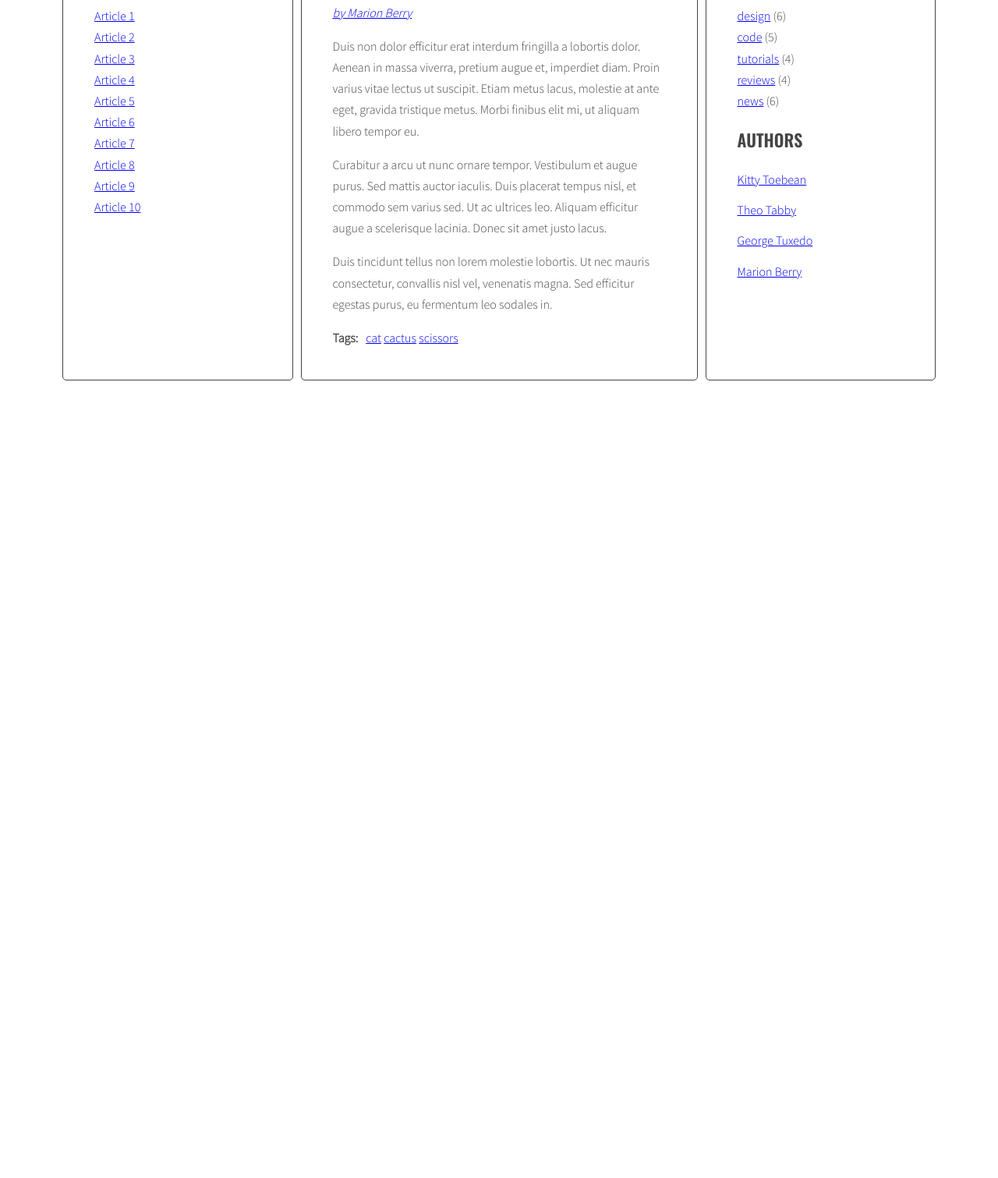
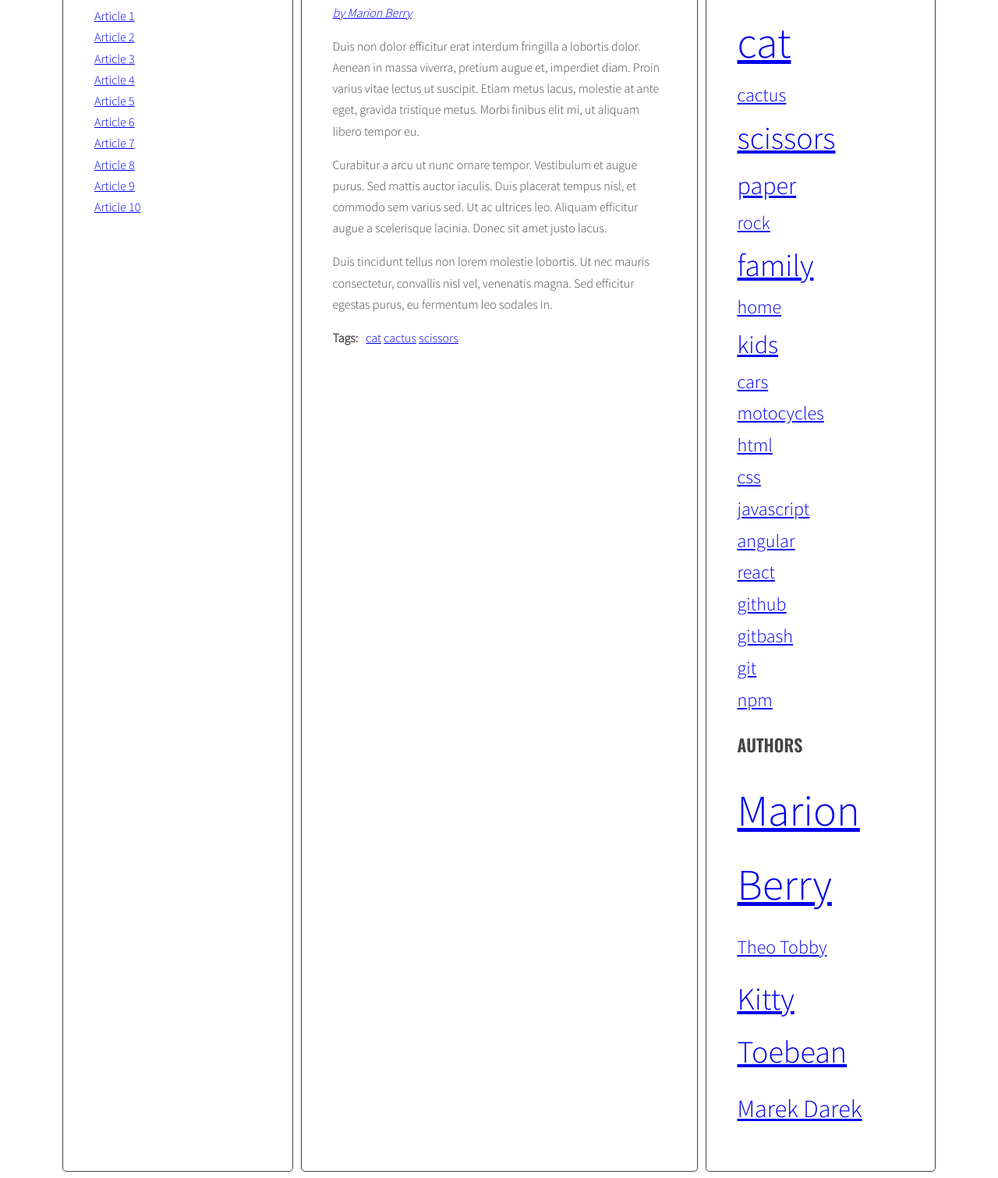
Before and after one commit to Marek123321/javascript-blog, a website: page index.html in a window 1280 px wide. Shown: the part 351-1862 px from the top of the page at 78% size. Before the commit the page ends 847 px from the top, so only its background shows below. Drawn offline with nearby package versions, Linux system fonts and the light colour scheme.

Commit message:
first stage ended

```diff
--- a/index.html
+++ b/index.html
@@ -62,7 +62,7 @@
                   </ul>
                 </div>
               </article>
-              <article class="post" id="article-3" data-tags="family home kids" data-author ="Marion Berry">
+              <article class="post" id="article-3" data-tags="family home kids cat" data-author ="Marion Berry">
                 <h3 class="post-title">Article 3</h3>
                 <p class="post-author"></p>
                 <div class="post-content">
@@ -80,7 +80,7 @@
                   </ul>
                 </div>
               </article>
-              <article class="post" id="article-4" data-tags="family kids" data-author ="Kitty Toebean">
+              <article class="post" id="article-4" data-tags="family kids cat" data-author ="Kitty Toebean">
                 <h3 class="post-title">Article 4</h3>
                 <p class="post-author"></p>
                 <div class="post-content">
@@ -99,7 +99,7 @@
                   </ul>
                 </div>
               </article>
-              <article class="post" id="article-5" data-tags="family" data-author ="Marion Berry">
+              <article class="post" id="article-5" data-tags="family cat" data-author ="Marion Berry">
                 <h3 class="post-title">Article 5</h3>
                 <p class="post-author"></p>
                 <div class="post-content">
@@ -135,7 +135,7 @@
                   </ul>
                 </div>
               </article>
-              <article class="post" id="article-7" data-tags="food vegetables fruits" data-author ="Kitty Toebean">
+              <article class="post" id="article-7" data-tags="cat" data-author ="Kitty Toebean">
                 <h3 class="post-title">Article 7</h3>
                 <p class="post-author"></p>
                 <div class="post-content">
@@ -153,7 +153,7 @@
                   </ul>
                 </div>
               </article>
-              <article class="post" id="article-8" data-tags="gym" data-author ="Kitty Toebean">
+              <article class="post" id="article-8" data-tags="paper scissors" data-author ="Kitty Toebean">
                 <h3 class="post-title">Article 8</h3>
                 <p class="post-author"></p>
                 <div class="post-content">
@@ -214,11 +214,11 @@
             <aside class="sidebar">
               <h2 class="section-title">Tags</h2>
               <ul class="list tags">
-                <li><a href="#">design</a> <span>(6)</span></li>
+                <!-- <li><a href="#">design</a> <span>(6)</span></li>
                 <li><a href="#">code</a> <span>(5)</span></li>
                 <li><a href="#">tutorials</a> <span>(4)</span></li>
                 <li><a href="#">reviews</a> <span>(4)</span></li>
-                <li><a href="#">news</a> <span>(6)</span></li>
+                <li><a href="#">news</a> <span>(6)</span></li> -->
               </ul>
               <h2 class="section-title">Authors</h2>
               <ul class="list authors">
@@ -247,7 +247,10 @@
           </main>
         </div>
       </div>
-
+      <script src="https://cdnjs.cloudflare.com/ajax/libs/handlebars.js/4.1.0/handlebars.min.js"></script> <!-- dodanie skryptu handlebars Ten skrypt dodajemy tylko raz, niezależnie od tego ilu szablonów będziemy używać. -->
+      <script id="template-article-link" type="text/x-handlebars-template">
+        <li><a href="#{{ id }}"><span>{{ title }}</span></a></li>
+      </script> <!-- pierwszy szablon -->
       <script src="js/script.js"></script>
 </body>
 </html>
--- a/js/script.js
+++ b/js/script.js
@@ -1,77 +1,44 @@
 'use strict';
-// document.getElementById('test-button').addEventListener('click', function () {
-//     const links = document.querySelectorAll('.titles a');
-//     console.log('links:', links);
-// });
-
+const templates = {
+    articleLink: Handlebars.compile(document.querySelector('#template-article-link').innerHTML)
+}
 const titleClickHandler = function (e) {
     e.preventDefault();
-    /* remove class 'active' from all article links  */
     for (let i = 0; i < links.length; i++) {
         links[i].classList.remove('active');
     }
-    /* add class 'active' to the clicked link */
     this.classList.add('active');
-    /* remove class 'active' from all articles */
     let articles = document.querySelectorAll('.posts .post');
     for (let article of articles) {
         article.classList.remove('active');
     }
-    /* get 'href' attribute from the clicked link */
     const articleSelector = e.target;
     let targetUrl = articleSelector.parentNode.getAttribute('href');
-    // console.log(targetUrl);
-    /* find the correct article using the selector (value of 'href' attribute) */
     const targetArticle = document.querySelector(targetUrl);
-    // console.log(targetArticle);
-    /* add class 'active' to the correct article */
     targetArticle.classList.add('active');
 }
-
-
-
-
-// for (let i = 0; i < links.length; i++) {
-//     console.log(links[i]);
-// }
 
 const optArticleSelector = '.post',
     optTitleSelector = '.post-title',
     optTitleListSelector = '.titles',
     optArticleTagsSelector = '.post-tags .list',
-    optArticleAuthorSelector = '.post .post-author';
+    optArticleAuthorSelector = '.post .post-author',
+    optTagsListSelector = '.tags.list',
+    optCloudClassCount = 5,
+    optCloudClassPrefix = 'tag-size-',
+    optAuthorListSelector = '.authors';
 
 function generateTitleLinks(customSelector = '') {
-
-    /* remove contents of titleList - remove list link content in left col */
-    // for (let i = 0; i < links.length; i++) {
-    //     document.querySelector(`a[href="#article-${i+1}"] span`).innerHTML = "";
-    // }
     const titleList = document.querySelector(optTitleListSelector);
     titleList.innerHTML = ""
-    /* find all articles and save them to variable: articles */
     const articles = document.querySelectorAll(optArticleSelector + customSelector);
 
     let html = "";
-
-    /* for each article */
     for (let i = 0; i < articles.length; i++) {
-        /* get the article id */
         const articleId = document.querySelector(`.posts .post:nth-child(${i+1})`).getAttribute('id');
-        // console.log(articleId)
-        /* find the title element */
         const articleTitle = articles[i].querySelector(optTitleSelector).innerHTML;
-        // console.log(articleTitle);
-        /* get the title from the title element */
-
-        /* create HTML of the link */
         const linkHTML = `<li><a href="#${articleId}"><span>${articleTitle}</span></a></li>`;
-        // console.log(linkHTML);
-        /* insert link into titleList */
-        // titleList.innerHTML = titleList.innerHTML + linkHTML;
-        // titleList.insertAdjacentHTML("beforebegin", linkHTML);
         html = html + linkHTML;
-        // console.log(html);
     }
     titleList.innerHTML = html;
 }
@@ -79,94 +46,116 @@ function generateTitleLinks(customSelector = '') {
 generateTitleLinks();
 
 const links = document.querySelectorAll('.titles a');
-// console.log(links);
 for (let link of links) {
     link.addEventListener('click', titleClickHandler);
 }
 
+function calculateTagsParams(tags) {
+    const params = {
+        max: 0,
+        min: 999999
+    }
+    for (let tag in tags) {
+        if (tags[tag] > params.max) {
+            params.max = tags[tag];
+        }
+        if (tags[tag] < params.min) {
+            params.min = tags[tag];
+        }
+    }
+
+    return params;
+}
+
+function calculateTagClass(count, params) {
+    const normalizedCount = count - params.min;
+    const normalizedMax = params.max - params.min;
+    const percentage = normalizedCount / normalizedMax;
+    let classNumber = Math.floor(percentage * (optCloudClassCount - 1) + 1);
+    return optCloudClassPrefix + classNumber;
+}
+
 function generateTags() {
-    /* find all articles */
+    let allTags = {};
     const articles = document.querySelectorAll(optArticleSelector);
-    /* START LOOP: for every article: */
     for (let article of articles) {
-        /* find tags wrapper */
         const tagsWrapper = article.querySelector(optArticleTagsSelector);
-        /* make html variable with empty string */
-        let html = "";
-        /* get tags from data-tags attribute */
         const articleTag = article.getAttribute('data-tags');
-        // console.log(articleTag);
         /* split tags into array */
         const articleTagsArray = articleTag.split(" ");
         // console.log(articleTagsArray);
-        /* START LOOP: for each tag */
         let linkHTML = "";
-        for (let i = 0; i < articleTagsArray.length; i++) {
-            /* generate HTML of the link */
-            linkHTML = `<li><a href="#tag-${articleTagsArray[i]}">${articleTagsArray[i]}</a></li>`;
-            // console.log(linkHTML);
-            /* add generated code to html variable */
+        for (let tag of articleTagsArray) {
+            linkHTML = `<li><a href="#tag-${tag}">${tag}</a></li>`;
             tagsWrapper.innerHTML += linkHTML + " ";
-            /* END LOOP: for each tag */
+            // console.log(tag);
+            /* [NEW] check if this link is NOT already in allTags */
+            if (!allTags[tag]) { // jeśli allTags NIE MA klucza tag
+                allTags[tag] = 1;
+            } else {
+                allTags[tag]++;
+            }
+            // console.log(allTags[tag]);
         }
-        /* insert HTML of all the links into the tags wrapper */
 
-        /* END LOOP: for every article: */
+        const tagList = document.querySelector(optTagsListSelector);
+        const tagsParams = calculateTagsParams(allTags);
+        let allTagsHTML = '';
+
+        for (let tag in allTags) {
+            const tagLinkHTML = `<li><a href="#tag-${tag}" class="${calculateTagClass(allTags[tag], tagsParams)}">${tag}</a></li>`;
+            allTagsHTML += tagLinkHTML;
+        }
+        tagList.innerHTML = allTagsHTML;
     }
 }
 
 generateTags();
 
 function tagClickHandler(event) {
-    /* prevent default action for this event */
     event.preventDefault();
-    /* make a new constant "href" and read the attribute "href" of the clicked element */
     const href = this.getAttribute('href');
-    // console.log(href);
-    /* make a new constant "tag" and extract tag from the "href" constant */
     const tag = href.replace('#tag-', '');
-    // console.log(tag);
-    /* find all tag links with class active */
     const activeTags = document.querySelectorAll('a.active[href^="#tag-"]');
-
-    /* START LOOP: for each active tag link */
-
-    // generateTitleLinks('[data-tags~="' + tag + '"]');
-    /* remove class active */
     for (let activeTag of activeTags) {
         activeTag.classList.remove("active");
     }
-    /* END LOOP: for each active tag link */
-
-    /* find all tag links with "href" attribute equal to the "href" constant */
     const foundTagLinks = document.querySelectorAll('a[href="' + href + '"]');
-    /* START LOOP: for each found tag link */
-
-    /* add class active */
     for (let foundTagLink of foundTagLinks) {
         foundTagLink.classList.add("active");
     }
-    // console.log(activeTags); // lepiej sprawdzić w DOM czy klasy się dodają !!!
-    /* END LOOP: for each found tag link */
-
-    /* execute function "generateTitleLinks" with article selector as argument */
     generateTitleLinks('[data-tags~="' + tag + '"]');
 }
 
 function addClickListenersToTags() {
-    /* find all links to tags */
     const linksToTags = document.querySelectorAll('.list li a');
-    /* START LOOP: for each link */
     for (let linkToTag of linksToTags) {
-        /* add tagClickHandler as event listener for that link */
         linkToTag.addEventListener('click', tagClickHandler)
-        /* END LOOP: for each link */
     }
 }
 
 addClickListenersToTags();
 
+function calculateAuthorParams(authors) {
+    const params = {
+        max: 0,
+        min: 999999
+    }
+    for (let author in authors) {
+        if (authors[author] > params.max) {
+            params.max = authors[author];
+        }
+        if (authors[author] < params.min) {
+            params.min = authors[author];
+        }
+    }
+    console.log(params);
+
+    return params;
+}
+
 function generateAuthors() {
+    let allAuthors = {};
     const articles = document.querySelectorAll(optArticleSelector);
     for (let article of articles) {
         const authorWrapper = article.querySelector(optArticleAuthorSelector);
@@ -176,6 +165,22 @@ function generateAuthors() {
         authorWrapper.innerHTML = `<a href="#${articleAuthor}"><span>${authorHTML}</span></a>`;
         // console.log(authorWrapper);
         // console.log(articleAuthor);
+
+        /* [NEW] check if this link is NOT already in allTags */
+        if (!allAuthors[articleAuthor]) { // jeśli allTags NIE MA klucza tag
+            allAuthors[articleAuthor] = 1;
+        } else {
+            allAuthors[articleAuthor]++;
+        }
+        // console.log(allAuthors[articleAuthor]);
+        const authorList = document.querySelector(optAuthorListSelector);
+        const authorParams = calculateAuthorParams(allAuthors);
+        let allAuthorHTML = '';
+        for (let author in allAuthors) {
+            const authorLinkHTML = `<li><a href="#tag-${author}" class="${calculateTagClass(allAuthors[author], authorParams)}">${author}</a></li>`;
+            allAuthorHTML += authorLinkHTML;
+        }
+        authorList.innerHTML = allAuthorHTML;
     }
 }
 
@@ -185,7 +190,7 @@ function authorClickHandler(e) {
     e.preventDefault();
     const articleAuthortag = this.firstChild.getAttribute('href')
     const articleAuthor = articleAuthortag.replace("#", "");
-    console.log(articleAuthortag);
+    // console.log(articleAuthortag);
     generateTitleLinks('[data-author="' + articleAuthor + '"]');
 }
 
--- a/sass/style.scss
+++ b/sass/style.scss
@@ -118,3 +118,18 @@ body {
     margin: 0 10px 0 0;
   }
 }
+.tag-size-1 {
+  font-size: 24px;
+}
+.tag-size-2 {
+  font-size: 32px;
+}
+.tag-size-3 {
+  font-size: 40px;
+}
+.tag-size-4 {
+  font-size: 48px;
+}
+.tag-size-5 {
+  font-size: 56px;
+}
```
Also changed, not shown: css/style.css, 1 other file.
